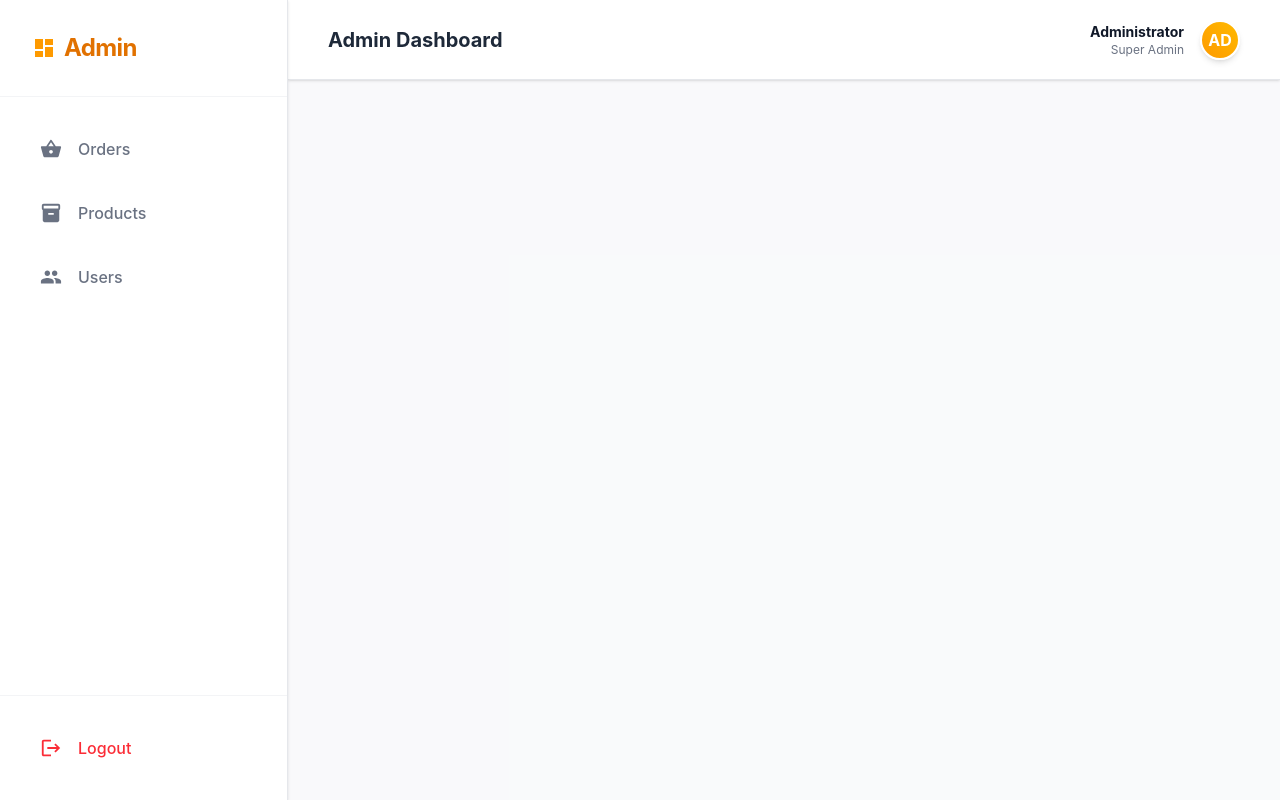
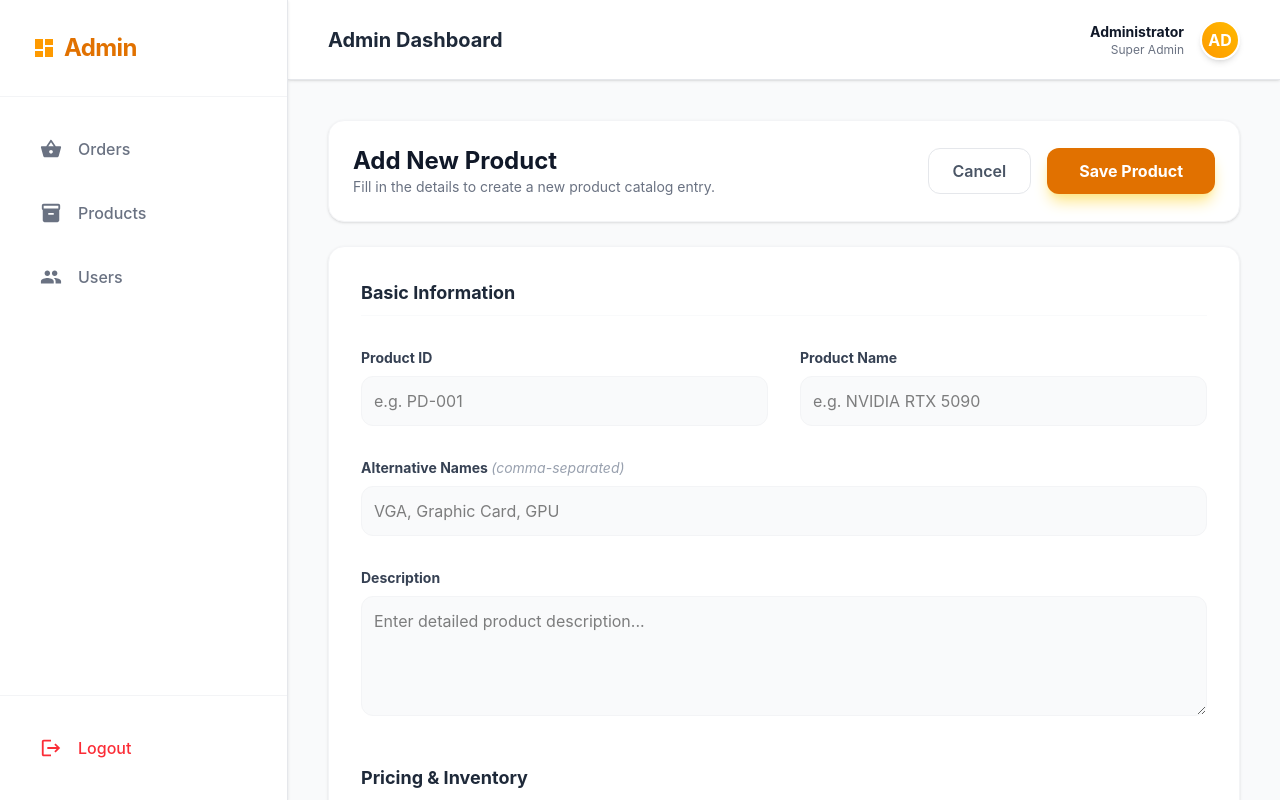
Before and after one commit to IT24103441/i-computers-frontend, a React (Vite) app: page /admin/products/add in a window 1280 px wide. Built offline with nearby package versions, Linux system fonts and the light colour scheme.

Commit message:
update Add New Product page

```diff
--- a/src/App.jsx
+++ b/src/App.jsx
@@ -5,7 +5,6 @@ import HomePage from './pages/homePage'
 import LoginPage from './pages/loginPage'
 import RegisterPage from './pages/registerPage'
 import AdminPage from './pages/adminPage'
-import TestPage from './pages/test'
 import { Toaster } from 'react-hot-toast'
 function App() {
 
@@ -18,7 +17,6 @@ function App() {
         <Route path='/login' element={<LoginPage/>} />
         <Route path='/register' element={<RegisterPage/>} />
         <Route path='/admin/*' element={<AdminPage/>} />
-        <Route path='/test' element={<TestPage/>} />
       </Routes>
     </div>
   )
--- /dev/null
+++ b/src/pages/admin/adminAddProductForm.jsx
@@ -0,0 +1,144 @@
+import { useState } from "react";
+import { Link } from "react-router-dom";
+
+export default function AdminAddProductForm() {
+
+    const [productId, setProductId] = useState("");
+    const [name, setName] = useState("");
+    const [altNames, setAltNames] = useState("");
+    const [description, setDescription] = useState("");
+    const [price, setPrice] = useState("");
+    const [labelledPrice, setLabelledPrice] = useState("");
+    const [images, setImages] = useState([]);
+    const [isAvailable, setIsAvailable] = useState(true);
+    const [category, setCategory] = useState("");
+    const [stock, setStock] = useState(0);
+    const [brand, setBrand] = useState("");
+    const [model, setModel] = useState("");
+
+
+
+    return (
+        <div className="w-full h-full flex flex-col gap-6 animate-in fade-in duration-500">
+            {/* Header section */}
+            <div className="w-full bg-white p-6 rounded-2xl shadow-sm border border-gray-100 flex items-center justify-between">
+                <div className="flex flex-col">
+                    <h1 className="text-2xl font-bold text-gray-900">Add New Product</h1>
+                    <p className="text-sm text-gray-500">Fill in the details to create a new product catalog entry.</p>
+                </div>
+                <div className="flex gap-4">
+                    <Link to="/admin/products" className="px-6 py-2.5 rounded-xl border border-gray-200 text-gray-600 font-semibold hover:bg-gray-50 transition-all">
+                        Cancel
+                    </Link>
+                    <button className="px-8 py-2.5 rounded-xl bg-amber-600 text-white font-bold shadow-lg shadow-amber-200 hover:bg-amber-700 transition-all active:scale-95">
+                        Save Product
+                    </button>
+                </div>
+            </div>
+
+            {/* Form section */}
+            <div className="flex-1 bg-white p-8 rounded-2xl shadow-sm border border-gray-100 overflow-y-auto">
+                <div className="max-w-4xl grid grid-cols-2 gap-8">
+                    {/* Basic Info */}
+                    <div className="col-span-2 border-b border-gray-50 pb-2">
+                        <h2 className="text-lg font-bold text-gray-800">Basic Information</h2>
+                    </div>
+
+                    <div className="flex flex-col gap-2">
+                        <label className="text-sm font-bold text-gray-700">Product ID</label>
+                        <input
+                            value={productId}
+                            onChange={(e) => setProductId(e.target.value)}
+                            className="w-full p-3 bg-gray-50 border border-gray-100 rounded-xl focus:outline-none focus:ring-2 focus:ring-amber-500/20 focus:border-amber-500 transition-all"
+                            placeholder="e.g. PD-001"
+                        />
+                    </div>
+
+                    <div className="flex flex-col gap-2">
+                        <label className="text-sm font-bold text-gray-700">Product Name</label>
+                        <input
+                            value={name}
+                            onChange={(e) => setName(e.target.value)}
+                            className="w-full p-3 bg-gray-50 border border-gray-100 rounded-xl focus:outline-none focus:ring-2 focus:ring-amber-500/20 focus:border-amber-500 transition-all"
+                            placeholder="e.g. NVIDIA RTX 5090"
+                        />
+                    </div>
+
+                    <div className="col-span-2 flex flex-col gap-2">
+                        <label className="text-sm font-bold text-gray-700">
+                            Alternative Names <span className="font-normal text-gray-400 italic">(comma-separated)</span>
+                        </label>
+                        <input
+                            value={altNames}
+                            onChange={(e) => setAltNames(e.target.value)}
+                            className="w-full p-3 bg-gray-50 border border-gray-100 rounded-xl focus:outline-none focus:ring-2 focus:ring-amber-500/20 focus:border-amber-500 transition-all"
+                            placeholder="VGA, Graphic Card, GPU"
+                        />
+                    </div>
+
+                    <div className="col-span-2 flex flex-col gap-2">
+                        <label className="text-sm font-bold text-gray-700">Description</label>
+                        <textarea
+                            value={description}
+                            onChange={(e) => setDescription(e.target.value)}
+                            className="w-full p-3 bg-gray-50 border border-gray-100 rounded-xl focus:outline-none focus:ring-2 focus:ring-amber-500/20 focus:border-amber-500 transition-all min-h-[120px]"
+                            placeholder="Enter detailed product description..."
+                        />
+                    </div>
+
+                    {/* Pricing & Stock */}
+                    <div className="col-span-2 border-b border-gray-50 pb-2 mt-4">
+                        <h2 className="text-lg font-bold text-gray-800">Pricing & Inventory</h2>
+                    </div>
+
+                    <div className="flex flex-col gap-2">
+                        <label className="text-sm font-bold text-gray-700">Actual Price (LKR)</label>
+                        <input
+                            type="number"
+                            value={price}
+                            onChange={(e) => setPrice(e.target.value)}
+                            className="w-full p-3 bg-gray-50 border border-gray-100 rounded-xl focus:outline-none focus:ring-2 focus:ring-amber-500/20 focus:border-amber-500 transition-all"
+                            placeholder="0.00"
+                        />
+                    </div>
+
+                    <div className="flex flex-col gap-2">
+                        <label className="text-sm font-bold text-gray-700">Labelled Price (LKR)</label>
+                        <input
+                            type="number"
+                            value={labelledPrice}
+                            onChange={(e) => setLabelledPrice(e.target.value)}
+                            className="w-full p-3 bg-gray-50 border border-gray-100 rounded-xl focus:outline-none focus:ring-2 focus:ring-amber-500/20 focus:border-amber-500 transition-all"
+                            placeholder="0.00"
+                        />
+                    </div>
+
+                    <div className="flex flex-col gap-2">
+                        <label className="text-sm font-bold text-gray-700">Stock Quantity</label>
+                        <input
+                            type="number"
+                            value={stock}
+                            onChange={(e) => setStock(e.target.value)}
+                            className="w-full p-3 bg-gray-50 border border-gray-100 rounded-xl focus:outline-none focus:ring-2 focus:ring-amber-500/20 focus:border-amber-500 transition-all"
+                            placeholder="0"
+                        />
+                    </div>
+
+                    <div className="flex flex-col gap-2">
+                        <label className="text-sm font-bold text-gray-700">Category</label>
+                        <select
+                            value={category}
+                            onChange={(e) => setCategory(e.target.value)}
+                            className="w-full p-3 bg-gray-50 border border-gray-100 rounded-xl focus:outline-none focus:ring-2 focus:ring-amber-500/20 focus:border-amber-500 transition-all"
+                        >
+                            <option value="">Select Category</option>
+                            <option value="electronics">Electronics</option>
+                            <option value="pc-components">PC Components</option>
+                            <option value="accessories">Accessories</option>
+                        </select>
+                    </div>
+                </div>
+            </div>
+        </div>
+    );
+}
--- a/src/pages/admin/adminProductsPage.jsx
+++ b/src/pages/admin/adminProductsPage.jsx
@@ -1,9 +1,11 @@
+import { Link } from "react-router-dom";
+
 export default function AdminProductsPage() {
     return (
         <div className="animate-in fade-in slide-in-from-bottom-4 duration-500" >
             Admin Products Page
 
-            <button className="flex items-center gap-2 p-4 rounded-xl transition-all duration-200 bg-amber-600 text-white shadow-lg shadow-amber-200 fixed bottom-4 right-4">Add Product</button>
+            <Link to="/admin/products/add" className="flex items-center gap-2 p-4 rounded-xl transition-all duration-200 bg-amber-600 text-white shadow-lg shadow-amber-200 fixed bottom-4 right-4">Add Product</Link>
         </div>
     );
 }
--- a/src/pages/adminPage.jsx
+++ b/src/pages/adminPage.jsx
@@ -2,6 +2,7 @@ import React from 'react';
 import { Link, Route, Routes, useLocation } from 'react-router-dom';
 import { MdDashboard, MdShoppingBasket, MdPeople, MdLogout, MdInventory } from 'react-icons/md';
 import AdminProductsPage from './admin/adminProductsPage';
+import AdminAddProductForm from './admin/adminAddProductForm';
 
 export default function AdminPage() {
     const location = useLocation();
@@ -119,6 +120,7 @@ export default function AdminPage() {
                                     element={item.element}
                                 />
                             ))}
+                            <Route path="/products/add" element={<AdminAddProductForm />} />
                         </Routes>
                     </div>
                 </main>
--- a/src/utils/mediaUpload.js
+++ b/src/utils/mediaUpload.js
@@ -1,4 +1,4 @@
-import { createClient } from "@supabase/supabase-js/dist/index.cjs";
+import { createClient } from "@supabase/supabase-js";
 
 const key = "eyJhbGciOiJIUzI1NiIsInR5cCI6IkpXVCJ9.eyJpc3MiOiJzdXBhYmFzZSIsInJlZiI6Inl4eGZ2bWVtcmFjcWVmaWJhcm5pIiwicm9sZSI6ImFub24iLCJpYXQiOjE3Nzc2NDk2NTAsImV4cCI6MjA5MzIyNTY1MH0.fkcu0XVcG_geo9OABJ5Bs0olrnBrA46DhTFx0ZwrGlA"
 const url = "https://yxxfvmemracqefibarni.supabase.co"
```
